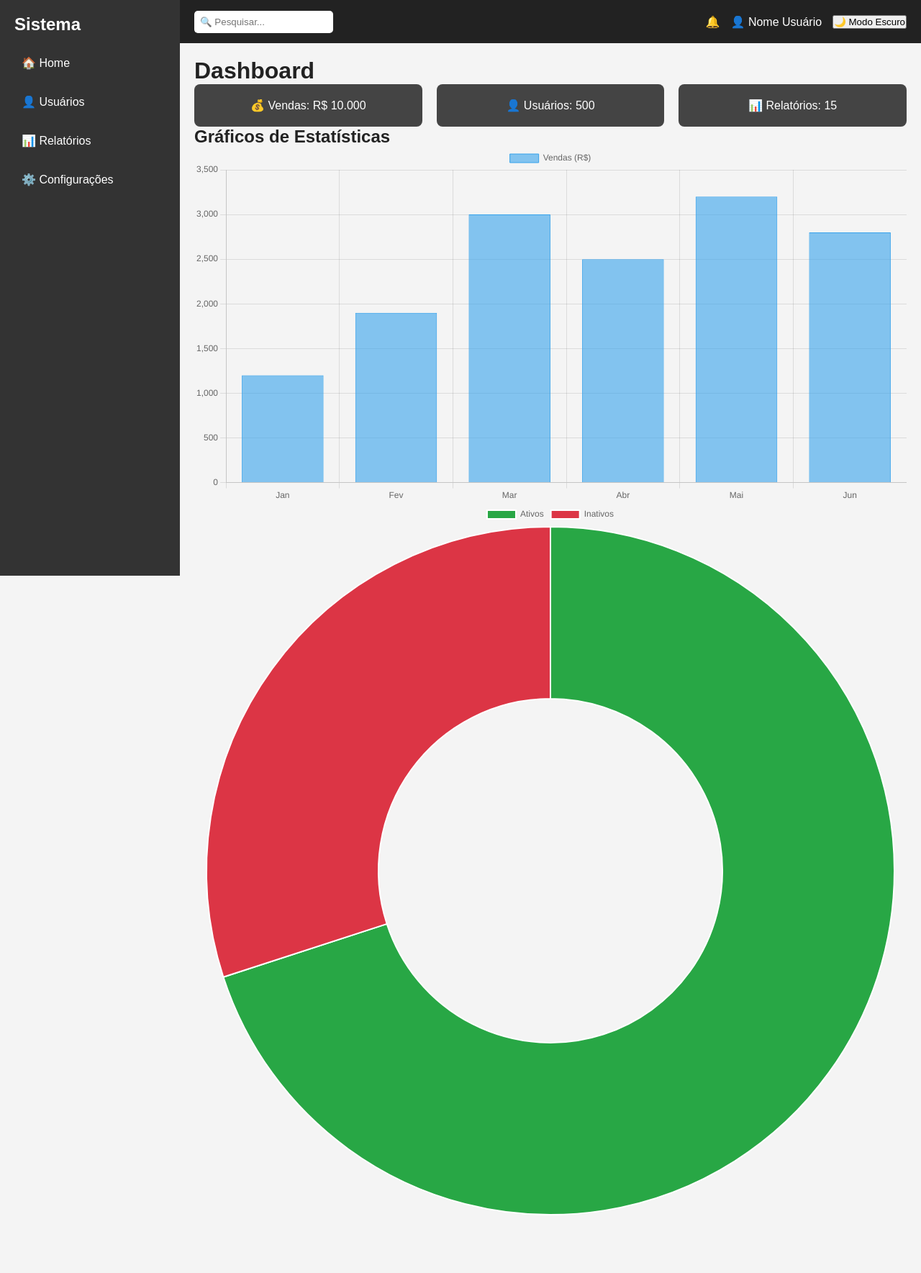
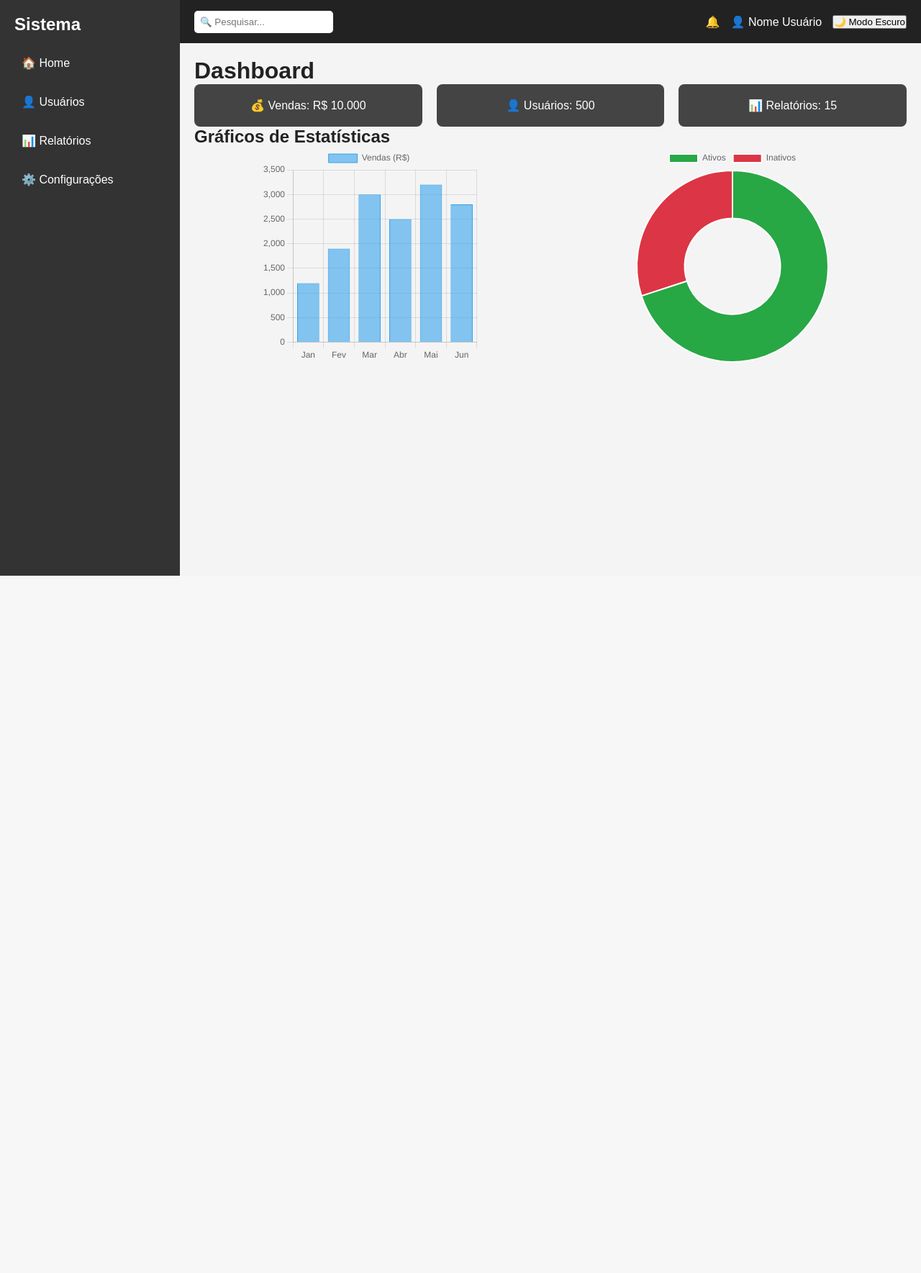
Before and after one commit to otaviozille/Assistencia-Tecnica, a PHP site: page /painel/index.html in a window 1280 px wide. Shown: the whole page at 72% size. After the commit the page ends 800 px from the top, so only its background shows below. Run offline with PHP 8.4, Linux system fonts and the light colour scheme.

Commit message:
modificação graficos e autenticar.php

```diff
--- a/AssisTec/painel/index.html
+++ b/AssisTec/painel/index.html
@@ -41,10 +41,13 @@
             <div class="card">📊 Relatórios: 15</div>
         </div>
         <div class="container">
-        <h2>Gráficos de Estatísticas</h2>
-             <canvas id="graficoVendas"  class="grafico"></canvas>
-             <canvas id="graficoUsuarios"  class="grafico"></canvas>
+            <h2>Gráficos de Estatísticas</h2>
+            <div class="graficos">
+                <canvas id="graficoVendas" class="grafico"></canvas>
+                <canvas id="graficoUsuarios" class="grafico"></canvas>
+            </div>
         </div>
+
 
     </main>
 
--- a/AssisTec/painel/script.js
+++ b/AssisTec/painel/script.js
@@ -3,11 +3,9 @@ document.addEventListener("DOMContentLoaded", function() {
 });
 
 
-document.addEventListener("DOMContentLoaded", function() {
-    // Gráfico de Vendas
 var ctxVendas = document.getElementById('graficoVendas').getContext('2d');
 var graficoVendas = new Chart(ctxVendas, {
-        type: 'bar', // Gráfico de barras
+    type: 'bar',
     data: {
         labels: ['Jan', 'Fev', 'Mar', 'Abr', 'Mai', 'Jun'],
         datasets: [{
@@ -20,6 +18,7 @@ document.addEventListener("DOMContentLoaded", function() {
     },
     options: {
         responsive: true,
+        maintainAspectRatio: false,
         scales: {
             y: {
                 beginAtZero: true
@@ -28,10 +27,9 @@ document.addEventListener("DOMContentLoaded", function() {
     }
 });
 
-    // Gráfico de Usuários
 var ctxUsuarios = document.getElementById('graficoUsuarios').getContext('2d');
 var graficoUsuarios = new Chart(ctxUsuarios, {
-        type: 'doughnut', // Gráfico de pizza
+    type: 'doughnut',
     data: {
         labels: ['Ativos', 'Inativos'],
         datasets: [{
@@ -40,10 +38,11 @@ document.addEventListener("DOMContentLoaded", function() {
         }]
     },
     options: {
-            responsive: true
+        responsive: true,
+        maintainAspectRatio: false
     }
 });
-});
+
 
 /*MODO CLARO E ESCURO*/
 
--- a/AssisTec/painel/style.css
+++ b/AssisTec/painel/style.css
@@ -133,3 +133,26 @@ body {
     flex: 1;
     text-align: center;
 }
+
+.grafico {
+    max-width: 300px;
+    max-height: 300px;
+    width: 100%;
+    height: auto;
+    margin: 0 auto;
+    display: block;
+}
+
+.graficos {
+    display: flex;
+    justify-content: center;
+    gap: 20px; /* Espaçamento entre os gráficos */
+    flex-wrap: wrap; /* Garante que fiquem lado a lado, mas quebram linha em telas pequenas */
+}
+
+.grafico {
+    max-width: 300px;
+    max-height: 300px;
+    width: 100%;
+    height: auto;
+}
```
Also changed, not shown: AssisTec/autenticar.php (+21 -30 lines), AssisTec/conexao.php (+7 -5 lines). Lines whose indentation alone changed are shown as unchanged.
